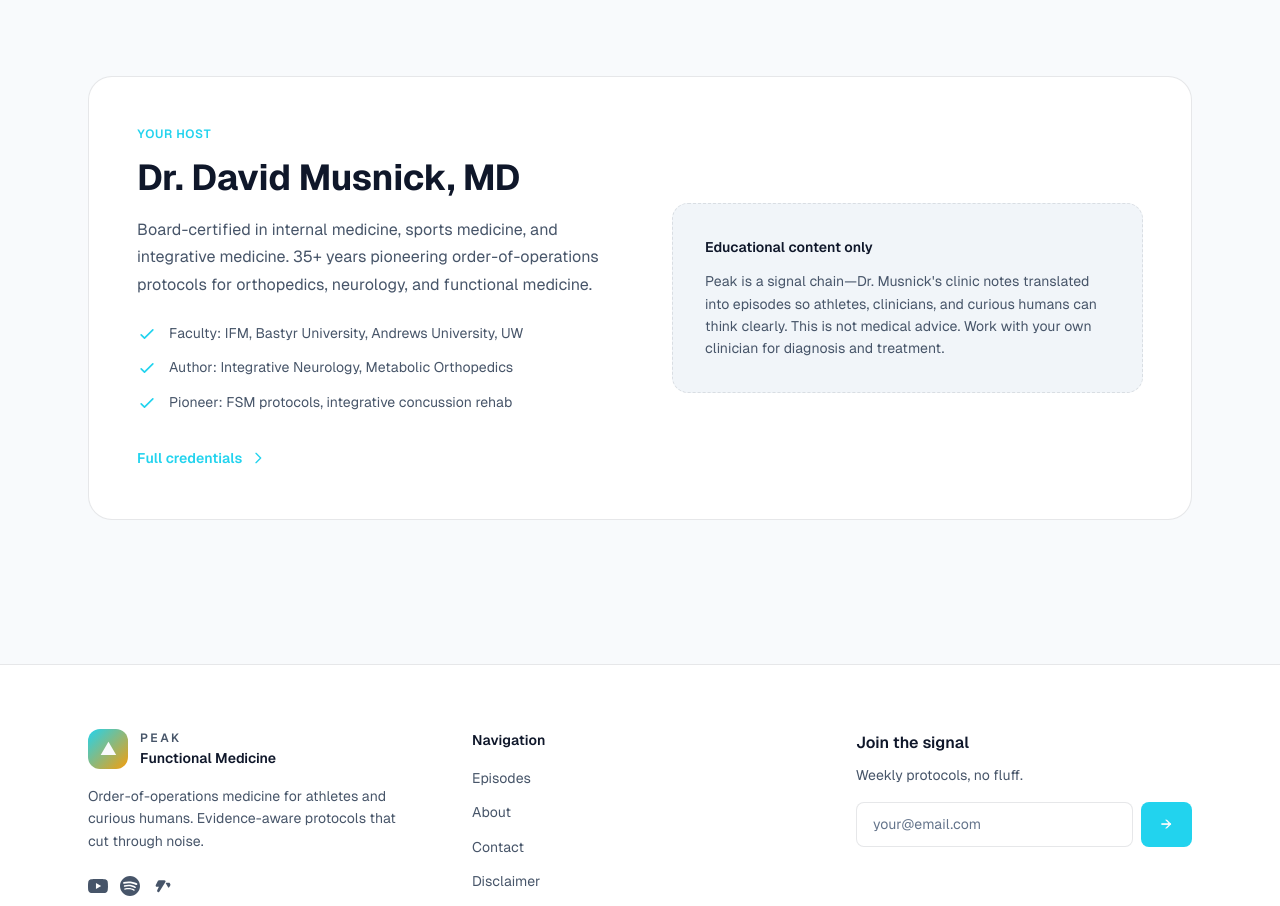
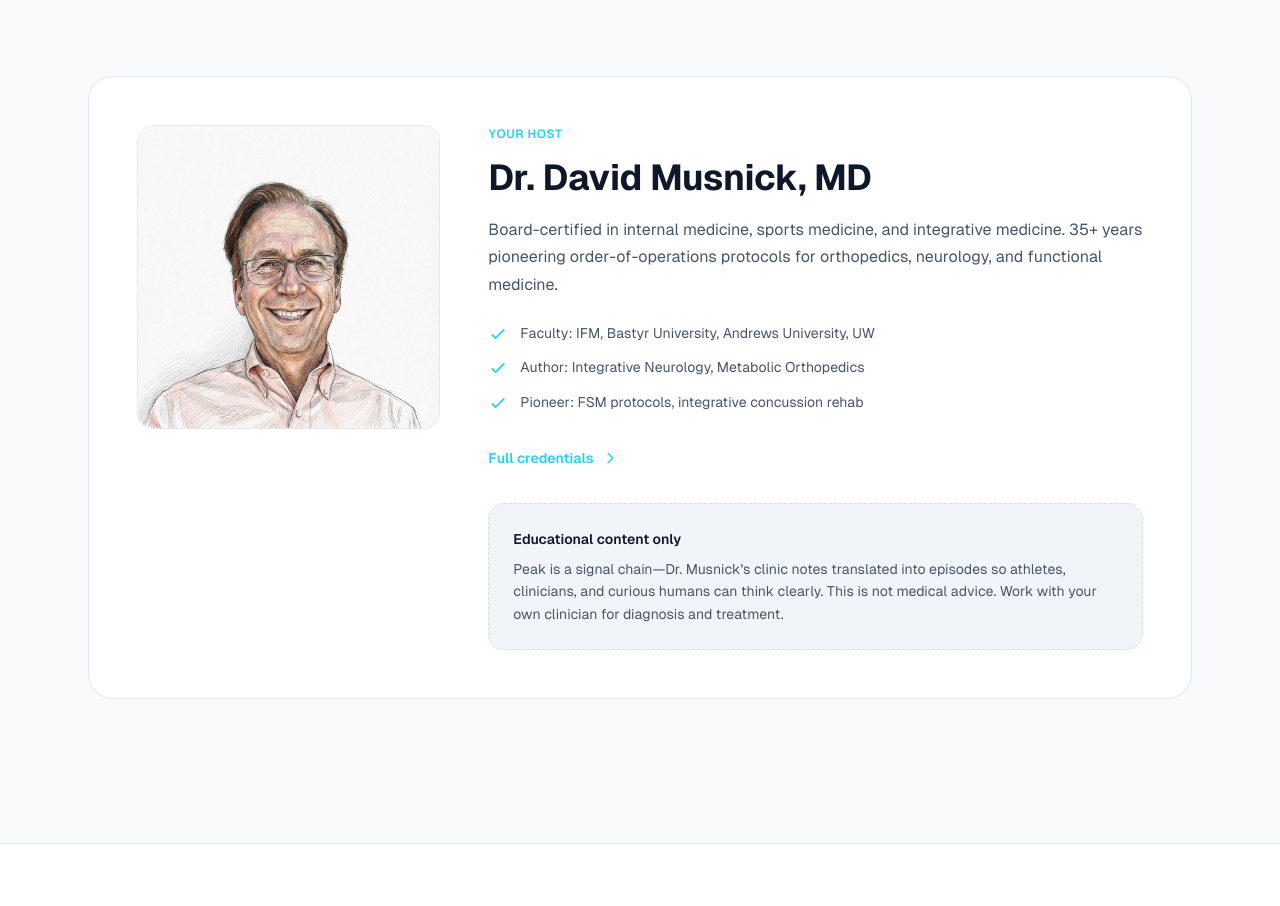
Before and after one commit to MichaelJamesHofer/peak-medicine, a Next.js app: page / in a window 1280 px wide. Shown: the part 2340-3246 px from the top of the page. Built offline with nearby package versions, Linux system fonts and the light colour scheme.

Commit message:
Add Dr. Musnick portrait sketch to About and Home pages

```diff
--- a/src/app/about/page.tsx
+++ b/src/app/about/page.tsx
@@ -1,4 +1,5 @@
 import Link from "next/link";
+import Image from "next/image";
 import { MEDIA_FEATURES } from "@/data/media";
 
 export const metadata = {
@@ -80,8 +81,15 @@ export default function AboutPage() {
           </div>
           <div className="lg:col-span-2">
             <div className="rounded-2xl border border-border bg-surface p-6">
-              <div className="aspect-square rounded-xl bg-gradient-to-br from-surface-elevated to-surface flex items-center justify-center mb-6">
-                <span className="text-6xl">🩺</span>
+              <div className="aspect-square rounded-xl overflow-hidden bg-gradient-to-br from-surface-elevated to-surface mb-6">
+                <Image
+                  src="/images/davidmusnicksketch.jpg"
+                  alt="Dr. David Musnick"
+                  width={400}
+                  height={400}
+                  className="w-full h-full object-cover"
+                  priority
+                />
               </div>
               <div className="space-y-3 text-body-sm text-foreground-muted">
                 <p>
--- a/src/app/page.tsx
+++ b/src/app/page.tsx
@@ -1,4 +1,5 @@
 import Link from "next/link";
+import Image from "next/image";
 import { EPISODES } from "@/data/episodes";
 import { NewsletterCapture } from "@/components/newsletter-capture";
 import { PlatformBadges } from "@/components/platform-badges";
@@ -204,8 +205,20 @@ export default function Home() {
       {/* Credibility Section */}
       <section className="mx-auto max-w-6xl px-4 py-16 lg:px-6">
         <div className="rounded-3xl border border-border bg-surface p-8 sm:p-12">
-          <div className="grid gap-10 lg:grid-cols-2 lg:gap-16 items-center">
-            <div>
+          <div className="grid gap-10 lg:grid-cols-3 lg:gap-12 items-start">
+            {/* Portrait */}
+            <div className="lg:col-span-1">
+              <div className="aspect-square rounded-2xl overflow-hidden border border-border">
+                <Image
+                  src="/images/davidmusnicksketch.jpg"
+                  alt="Dr. David Musnick"
+                  width={300}
+                  height={300}
+                  className="w-full h-full object-cover"
+                />
+              </div>
+            </div>
+            <div className="lg:col-span-2">
               <p className="text-caption font-semibold uppercase tracking-wider text-primary mb-3">
                 Your host
               </p>
@@ -240,9 +253,8 @@ export default function Home() {
                   <path strokeLinecap="round" strokeLinejoin="round" strokeWidth={2} d="M9 5l7 7-7 7" />
                 </svg>
               </Link>
-            </div>
-            <div className="rounded-2xl border border-dashed border-border bg-surface-elevated p-8">
-              <p className="text-body-sm font-semibold text-foreground mb-3">
+              <div className="mt-8 rounded-2xl border border-dashed border-border bg-surface-elevated p-6">
+                <p className="text-body-sm font-semibold text-foreground mb-2">
                   Educational content only
                 </p>
                 <p className="text-body-sm text-foreground-muted">
@@ -253,6 +265,7 @@ export default function Home() {
               </div>
             </div>
           </div>
+        </div>
       </section>
     </>
   );
```
Also changed, not shown: public/images/davidmusnicksketch.jpg (added). Lines whose indentation alone changed are shown as unchanged.
